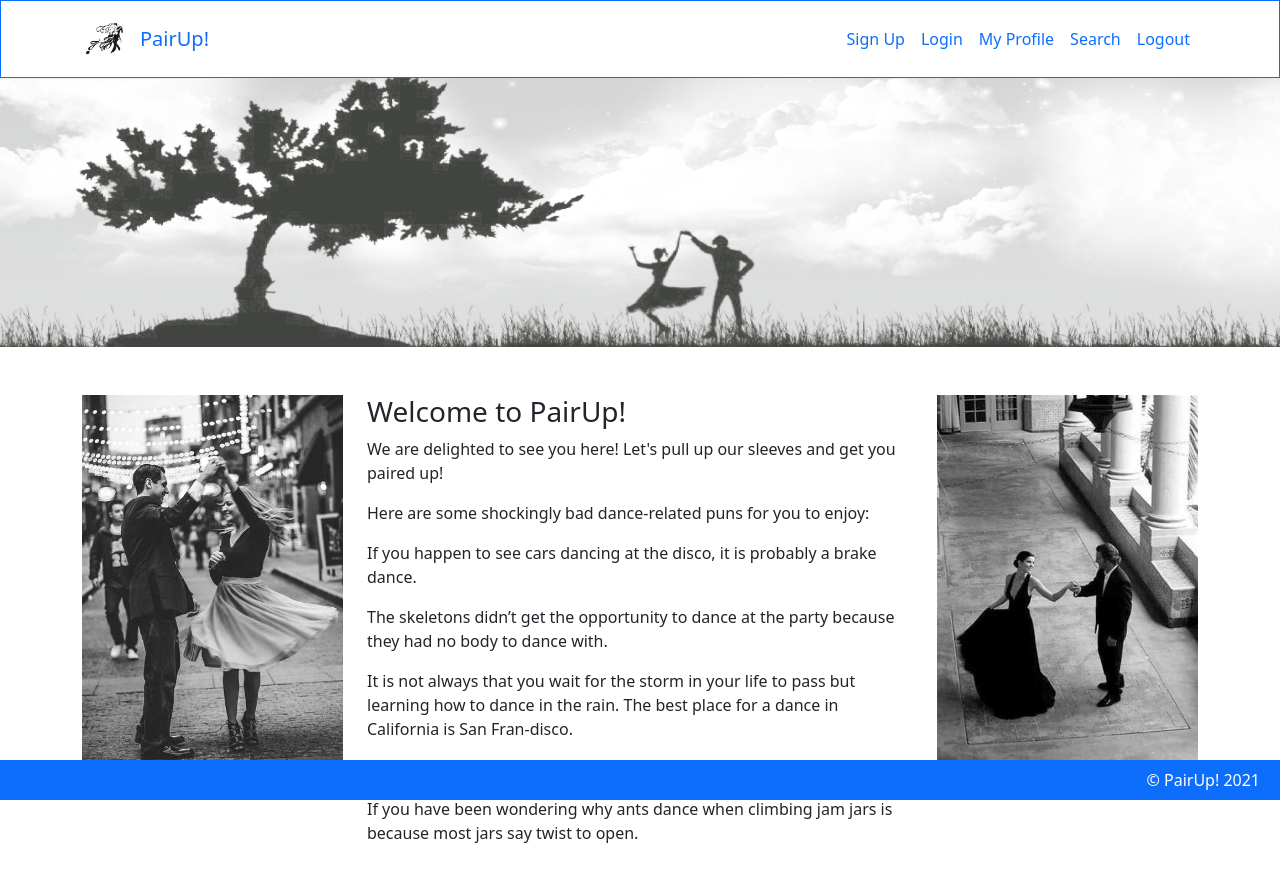
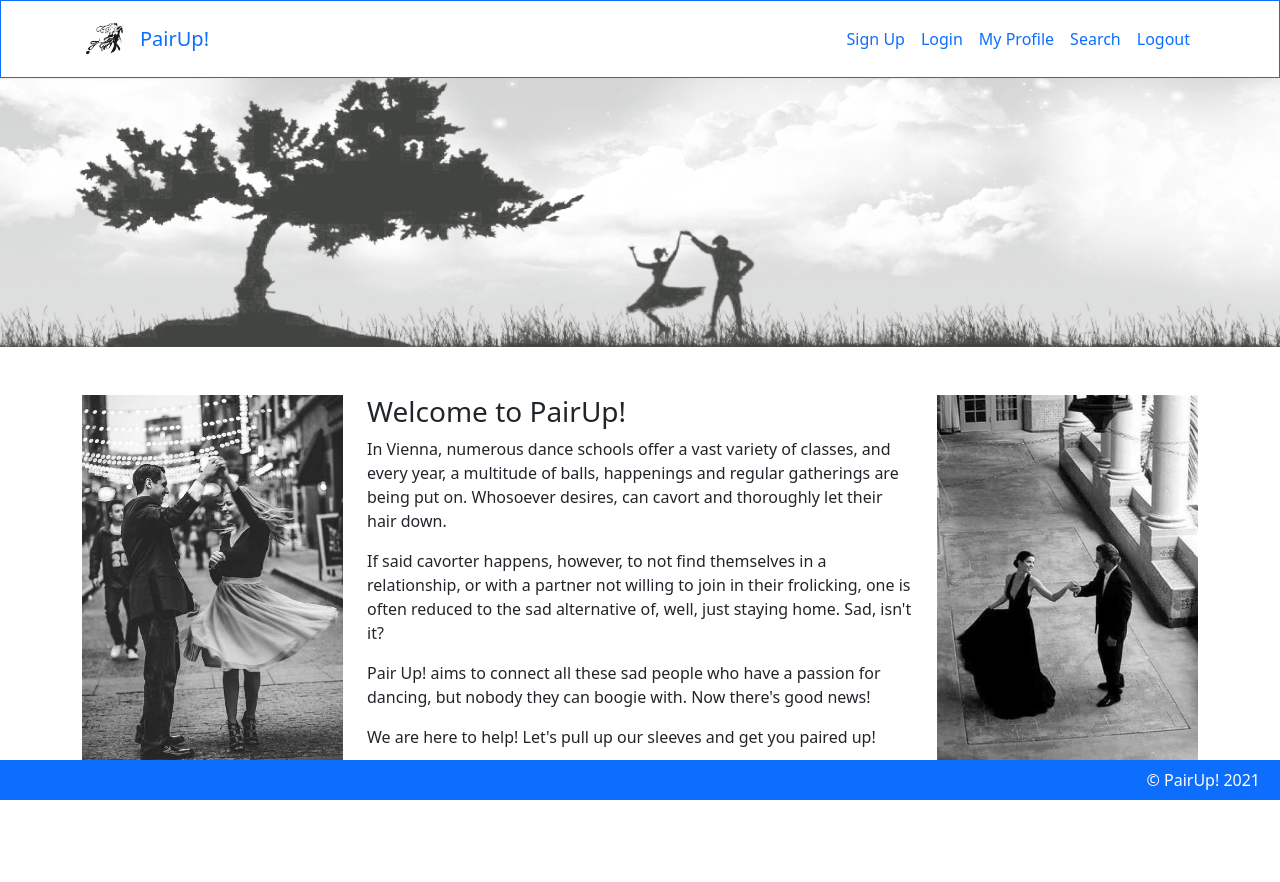
Before and after one commit to jeciwallner/pair-up, a Next.js app: page / in a window 1280 px wide. Shown: the top 882 px of the page. Built offline with nearby package versions, Linux system fonts and the light colour scheme.

Commit message:
💬 Push new text on Landing Page

```diff
--- a/pages/index.js
+++ b/pages/index.js
@@ -21,29 +21,25 @@ export default function Home() {
           <div class="col-sm-6 my-3 my-sm-0">
             <h1 class="h3">Welcome to PairUp!</h1>
             <p>
-              We are delighted to see you here! Let's pull up our sleeves and
-              get you paired up!
+              In Vienna, numerous dance schools offer a vast variety of classes,
+              and every year, a multitude of balls, happenings and regular
+              gatherings are being put on. Whosoever desires, can cavort and
+              thoroughly let their hair down.
             </p>
             <p>
-              Here are some shockingly bad dance-related puns for you to enjoy:
+              If said cavorter happens, however, to not find themselves in a
+              relationship, or with a partner not willing to join in their
+              frolicking, one is often reduced to the sad alternative of, well,
+              just staying home. Sad, isn't it?
             </p>
             <p>
-              If you happen to see cars dancing at the disco, it is probably a
-              brake dance.
+              Pair Up! aims to connect all these sad people who have a passion
+              for dancing, but nobody they can boogie with. Now there's good
+              news!
             </p>
             <p>
-              The skeletons didn’t get the opportunity to dance at the party
-              because they had no body to dance with.
-            </p>
-            <p>
-              It is not always that you wait for the storm in your life to pass
-              but learning how to dance in the rain. The best place for a dance
-              in California is San Fran-disco.
-            </p>
-            <p>When going out for a dance, snails wear escargogo boots.</p>
-            <p>
-              If you have been wondering why ants dance when climbing jam jars
-              is because most jars say twist to open.
+              We are here to help! Let's pull up our sleeves and get you paired
+              up!
             </p>
           </div>
           <div class="col-sm-3">
```
